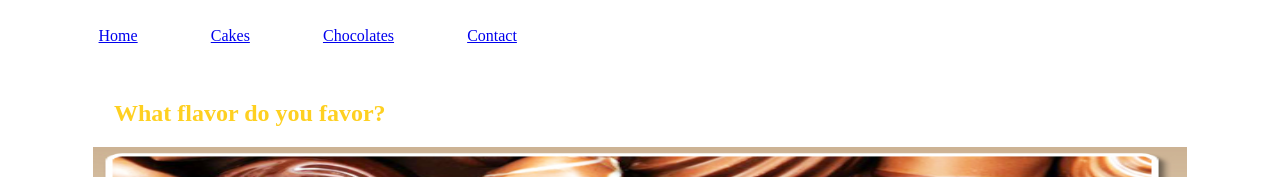
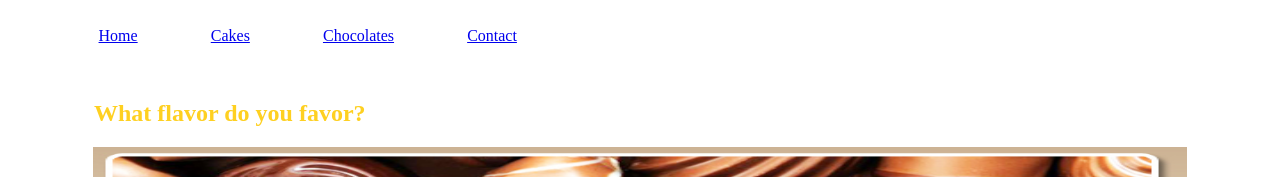
Before and after one commit to NataliaCatalina/FoodSite, a plain HTML site: page index.html in a window 1280 px wide. Shown: the part 162-339 px from the top of the page. Drawn offline with Linux system fonts and the light colour scheme.

Commit message:
to be fix

```diff
--- a/css/style.css
+++ b/css/style.css
@@ -93,8 +93,9 @@ h1 {
 
   .bannerText1{
     color: orande;
-    margin-left: 20px;
-
+    /* margin-left: 20px; */
+    z-index: 2;
+    position:
   }
 
   .bannerText2{
```
